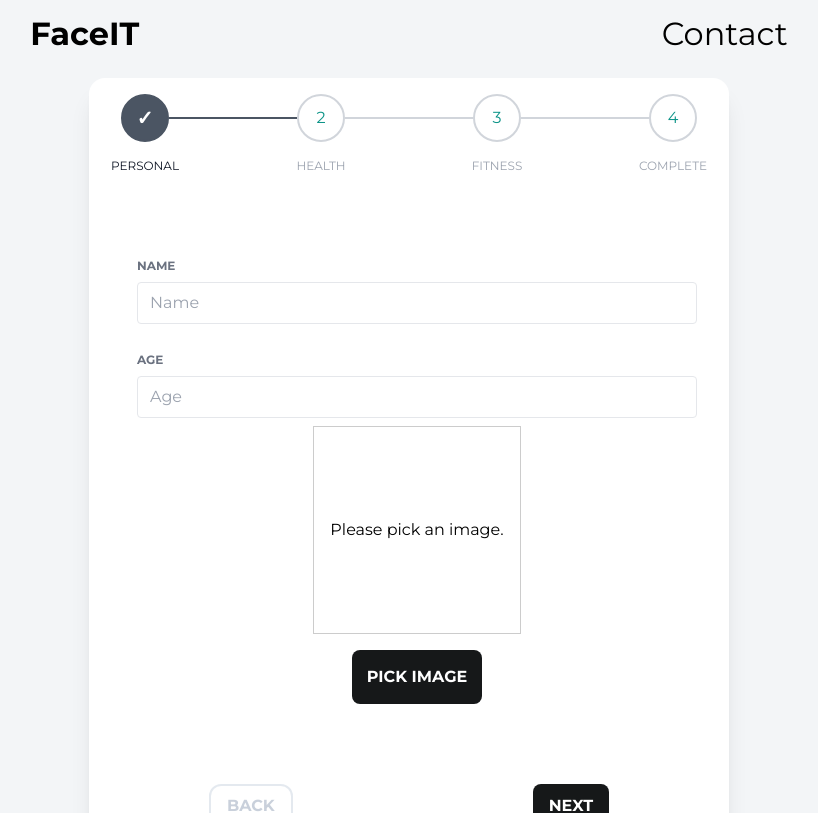
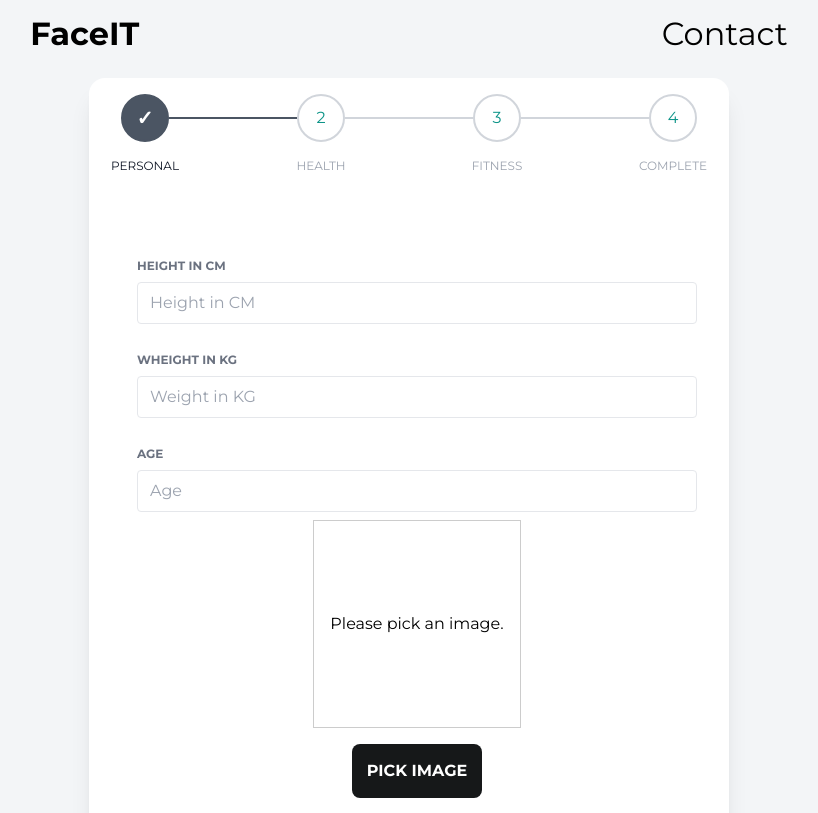
Before and after one commit to RolfHegr/hackathon_faceIT, a React (Create React App) app in the folder Full Stack/: page /form in a window 1280 px wide. Shown: the top 813 px of the page, without its empty margins (231-1049 px from the left). Built offline with nearby package versions, Linux system fonts and the light colour scheme.

Commit message:
form inputs changed

```diff
--- a/Full Stack/src/components/steps/Final.js
+++ b/Full Stack/src/components/steps/Final.js
@@ -7,9 +7,15 @@ export default function Final() {
   const { userData } = useStepperContext();
   const [isLoading, setIsLoading] = useState(true);
   const navigate = useNavigate();
-
+  let obesity = 0
+  function calculateBMI(){
+    obesity = (userData.weight / ((userData.height /100)**2))/30
+    userData.obesity = obesity
+    delete userData.height
+    delete userData.weight
+  }
+  calculateBMI()
   useEffect(() => {
-    // console.log(userData);
     const formData = new FormData();
     for (let key in userData) {
       formData.append(key, userData[key]);
--- a/Full Stack/src/components/steps/Fitness.js
+++ b/Full Stack/src/components/steps/Fitness.js
@@ -11,19 +11,19 @@ export default function Fitness() {
     <div className="flex flex-col ">
       <div className="w-full mx-2 flex-1">
         <div className="font-bold h-6 mt-3 text-gray-500 text-xs leading-8 uppercase">
-          Credit Card
+          Number of exercises per month
         </div>
         <div className="bg-white my-2 p-1 flex border border-gray-200 rounded">
           <input
             onChange={handleChange}
-            value={userData["card"] || ""}
-            name="card"
-            placeholder="Credit Card#"
+            value={userData["physical_activity"] || ""}
+            name="physical_activity"
+            placeholder="Number of exercises per month"
             className="p-1 px-2 appearance-none outline-none w-full text-gray-800"
           />
         </div>
       </div>
-      <div className="w-full mx-2 flex-1">
+      {/* <div className="w-full mx-2 flex-1">
         <div className="font-bold h-6 mt-3 text-gray-500 text-xs leading-8 uppercase">
           Exp
         </div>
@@ -37,7 +37,7 @@ export default function Fitness() {
             className="p-1 px-2 appearance-none outline-none w-full text-gray-800"
           />
         </div>
-      </div>
+      </div> */}
     </div>
   );
 }
--- a/Full Stack/src/components/steps/Health.js
+++ b/Full Stack/src/components/steps/Health.js
@@ -11,31 +11,36 @@ export default function Health() {
     <div className="flex flex-col ">
       <div className="w-full mx-2 flex-1">
         <div className="font-bold h-6 mt-3 text-gray-500 text-xs leading-8 uppercase">
-          Address
+        Average drinks per month
         </div>
         <div className="bg-white my-2 p-1 flex border border-gray-200 rounded">
           <input
             onChange={handleChange}
-            value={userData["address"] || ""}
-            name="address"
-            placeholder="Address"
+            value={userData["average_drink"] || ""}
+            name="average_drink"
+            placeholder="Average drinks per month"
             className="p-1 px-2 appearance-none outline-none w-full text-gray-800"
           />
         </div>
       </div>
       <div className="w-full mx-2 flex-1">
         <div className="font-bold h-6 mt-3 text-gray-500 text-xs leading-8 uppercase">
-          City
+          Gender
         </div>
         <div className="bg-white my-2 p-1 flex border border-gray-200 rounded">
-          <input
+          {/* <input
             onChange={handleChange}
             value={userData["city"] || ""}
             name="city"
-            placeholder="City"
+            placeholder="Gender"
             type="text"
             className="p-1 px-2 appearance-none outline-none w-full text-gray-800"
-          />
+          /> */}
+          <select onChange={handleChange} value={userData['sex'||'']} name='sex'>
+            <option></option>
+            <option value='0'>Male</option>
+            <option value='1'>Female</option>
+          </select>
         </div>
       </div>
     </div>
--- a/Full Stack/src/components/steps/Personal.js
+++ b/Full Stack/src/components/steps/Personal.js
@@ -13,14 +13,28 @@ export default function Personal() {
     <div className="flex flex-col ">
       <div className="mx-2 w-full flex-1">
         <div className="mt-3 h-6 text-xs font-bold uppercase leading-8 text-gray-500">
-          Name
+          Height in CM
         </div>
         <div className="my-2 flex rounded border border-gray-200 bg-white p-1">
           <input
             onChange={handleChange}
-            value={userData["name"] || ""}
-            name="name"
-            placeholder="Name"
+            value={userData["height"] || ""}
+            name="height"
+            placeholder="Height in CM"
+            className="w-full appearance-none p-1 px-2 text-gray-800 outline-none"
+          />
+        </div>
+      </div>
+      <div className="mx-2 w-full flex-1">
+        <div className="mt-3 h-6 text-xs font-bold uppercase leading-8 text-gray-500">
+          Wheight in KG
+        </div>
+        <div className="my-2 flex rounded border border-gray-200 bg-white p-1">
+          <input
+            onChange={handleChange}
+            value={userData["weight"] || ""}
+            name="weight"
+            placeholder="Weight in KG"
             className="w-full appearance-none p-1 px-2 text-gray-800 outline-none"
           />
         </div>
```
